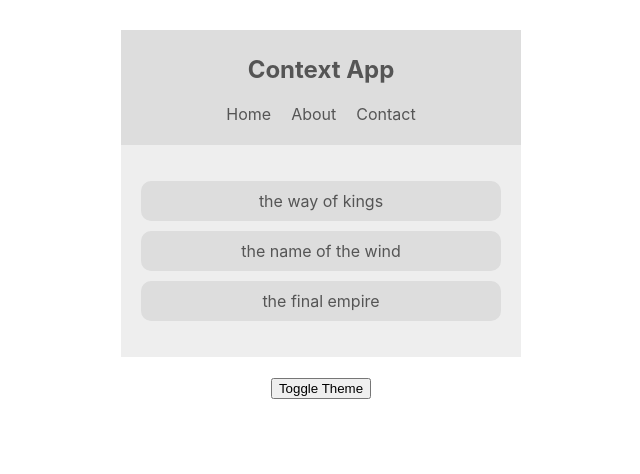
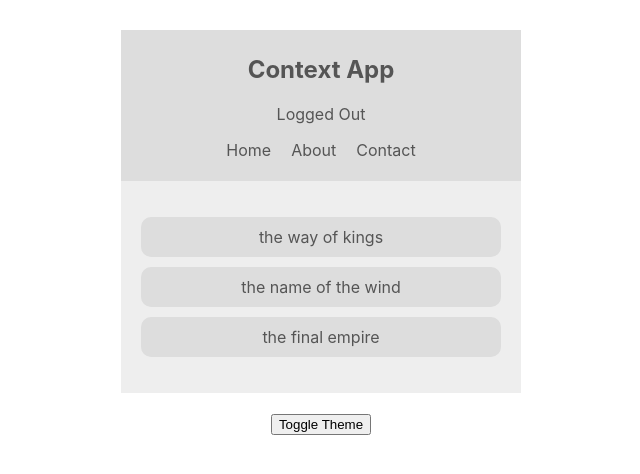
Before and after one commit to bmuthoga/contextapi, a React (Create React App) app: page / in a window 1280 px wide. Shown: the top 474 px of the page, without its empty margins (319-959 px from the left). Built offline with nearby package versions, Linux system fonts and the light colour scheme.

Commit message:
feat(consume-multiple-contexts): consume AuthContext
- consume AuthContext in Navbar.js
- add minor styling improvements

```diff
--- a/src/components/Navbar.js
+++ b/src/components/Navbar.js
@@ -1,28 +1,31 @@
 import React, { Component } from 'react'
 import { ThemeContext } from '../contexts/ThemeContext'
+import { AuthContext } from '../contexts/AuthContext'
 
 class Navbar extends Component {
-  static contextType = ThemeContext
-
   render() {
     return (
-      <ThemeContext.Consumer>
-        {context => {
-          const { isLightTheme, light, dark } = context
+      <AuthContext.Consumer>{authContext => (
+        <ThemeContext.Consumer>{themeContext => {
+            const { isAuthenticated, toggleAuth } = authContext
+            const { isLightTheme, light, dark } = themeContext
             const theme = isLightTheme ? light : dark
 
             return (
               <nav style={{ background: theme.ui, color: theme.syntax }}>
                 <h1>Context App</h1>
-              <ul>
-                <li>Home</li>
-                <li>About</li>
-                <li>Contact</li>
+                <div onClick={toggleAuth} style={{ userSelect: "none", cursor: "pointer" }}>
+                  {isAuthenticated ? 'Logged In' : 'Logged Out'}
+                </div>
+                <ul style={{ userSelect: "none" }}>
+                  <li style={{ cursor: "pointer" }}>Home</li>
+                  <li style={{ cursor: "pointer" }}>About</li>
+                  <li style={{ cursor: "pointer" }}>Contact</li>
                 </ul>
               </nav>
             )
-        }}
-      </ThemeContext.Consumer>
+          }}</ThemeContext.Consumer>
+      )}</AuthContext.Consumer>
     )
   }
 }
--- a/src/components/ThemeToggle.js
+++ b/src/components/ThemeToggle.js
@@ -8,7 +8,7 @@ class ThemeToggle extends Component {
     const { toggleTheme } = this.context
 
     return (
-      <button onClick={toggleTheme}>Toggle Theme</button>
+      <button onClick={toggleTheme} style={{ cursor: "pointer" }}>Toggle Theme</button>
     )
   }
 }
```
Also changed, not shown: src/App.js (+4 -4 lines). Lines whose indentation alone changed are shown as unchanged.
